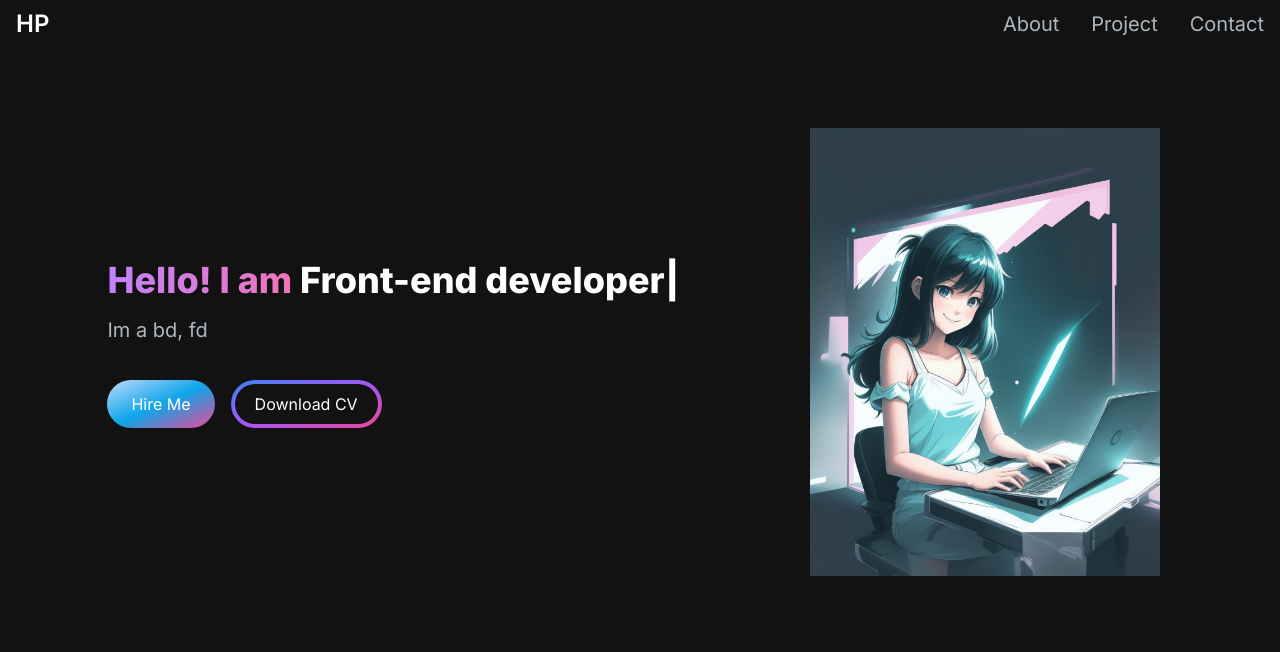
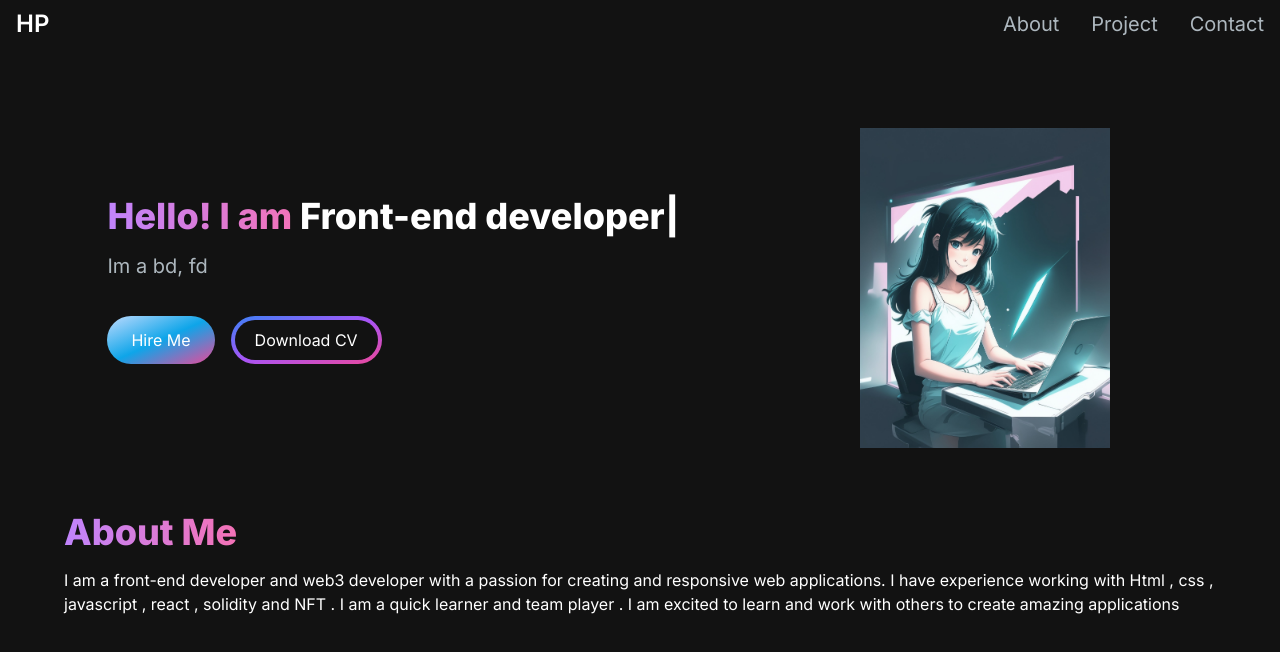
Before and after one commit to Hari-Bombon/portfolio, a Next.js app: page / in a window 1280 px wide. Shown: the top 652 px of the page. Built offline with nearby package versions, Linux system fonts and the light colour scheme.

Commit message:
Added the about page

```diff
--- /dev/null
+++ b/app/components/AboutSection.jsx
@@ -0,0 +1,24 @@
+import React from 'react'
+import Image from 'next/image'
+
+
+const AboutSection = () => {
+  return (
+    <section className='text-white'>
+      <div className='md:grid md:grid-cols gap-8 items-center py-8 px-4 xl:gap-16 sm:py-16 xl:py-16'>
+
+      <div>
+        <h2 className=' text-white mb-4 sm:text-5xl lg:text-4xl font-extrabold'>
+        <span className='text-transparent bg-clip-text bg-gradient-to-r from-purple-400 to-pink-400'>
+       About Me {""}
+       </span></h2>
+        <p>I am  a front-end developer and web3 developer with a passion for creating and responsive web applications.
+           I have experience working with Html , css , javascript , react , solidity and NFT .
+           I am a quick learner and team player . I am excited to learn and work with others to create amazing applications</p>
+      </div>
+      </div>
+      </section>
+  )
+}
+
+export default AboutSection
--- a/app/components/HeroSection.jsx
+++ b/app/components/HeroSection.jsx
@@ -47,8 +47,8 @@ const HeroSection = () => {
           <Image
             src={profile}
             alt="profile"
-            width="350px"
-            height="500px"
+            width="250px"
+            height="350px"
     />
         </div>
         </div>
--- a/app/page.js
+++ b/app/page.js
@@ -1,5 +1,6 @@
 import HeroSection from "./components/HeroSection";
 import Navbar from './components/Navbar'
+import AboutSection from './components/AboutSection'
 
 export default function Home() {
   return(
@@ -7,6 +8,7 @@ export default function Home() {
   <Navbar/>
   <div class ="container mt-24 mx-auto px-12 py-4">
   <HeroSection />
+  <AboutSection/>
   </div>
     </main>
   );
```
Also changed, not shown: app/image/24711150.jpg (added), app/image/profile.jpg (added).
